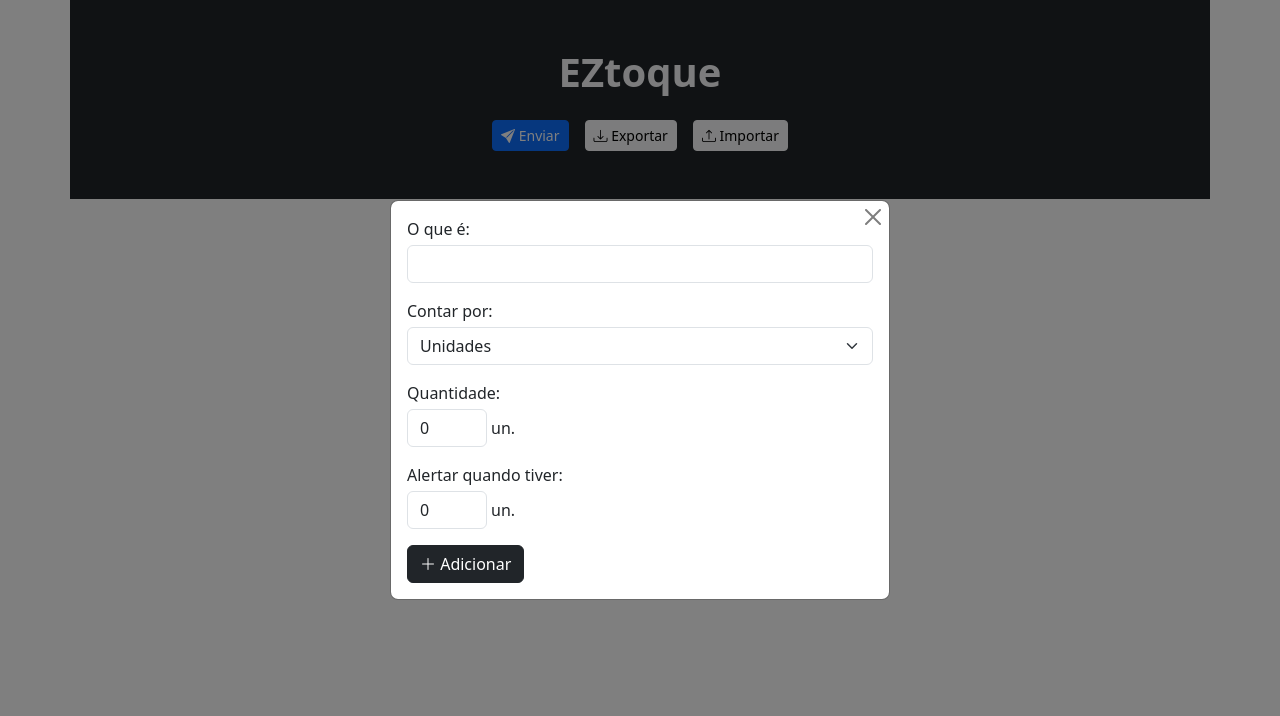
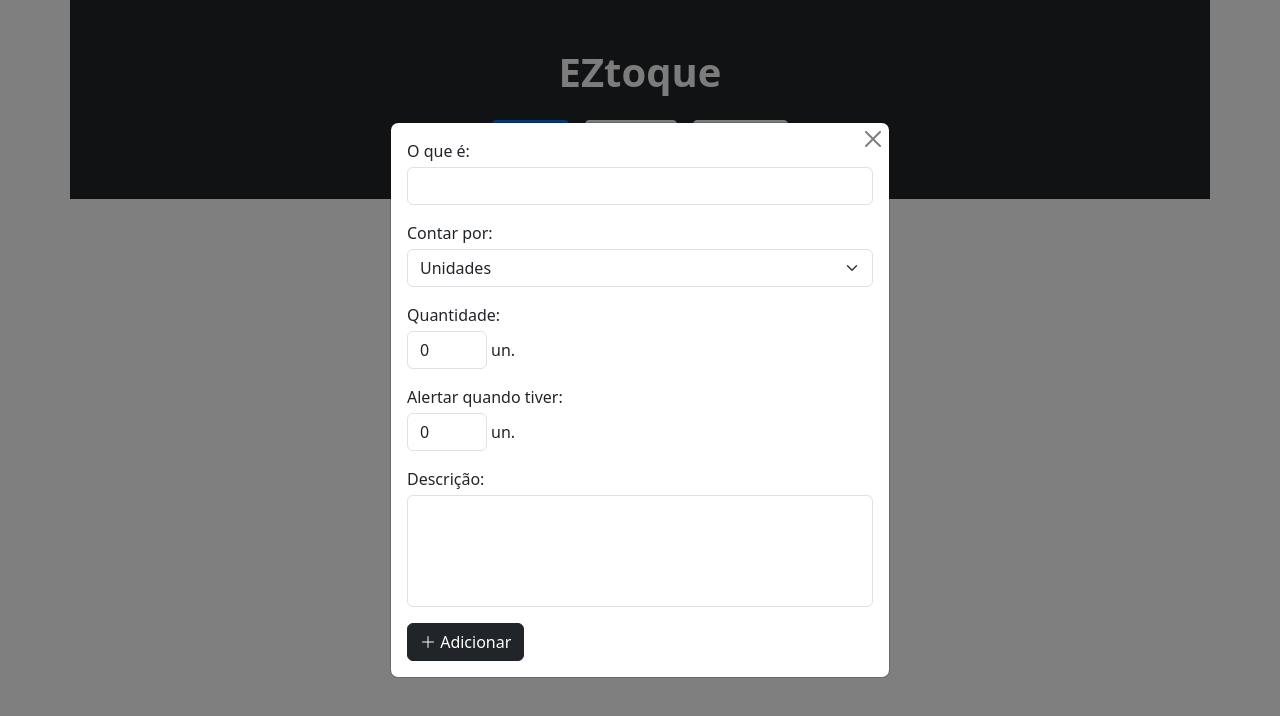
Before and after one commit to benhurk/Meu-Estoque, a React (Vite) app: page / in a window 1280 px wide. Both pictures are taken after a click on the button "Adicionar item". Shown: the top 716 px of the page. Built offline with nearby package versions, Linux system fonts and the light colour scheme.

Commit message:
Added the feature to add descriptions to the items

```diff
--- a/src/components/ItemForm/index.tsx
+++ b/src/components/ItemForm/index.tsx
@@ -18,6 +18,7 @@ export default function ItemForm() {
     const [ typeField, setTypeField ] = useState<Quantity>('unity');
     const [ quantityField, setQuantityField ] = useState<number>(0);
     const [ alertField, setAlertField ] = useState<number>(0);
+    const [ descriptionField, setDescriptionField ] = useState<string>('');
 
     useEffect(() => {
         if (formMode === 'edit') {
@@ -47,7 +48,8 @@ export default function ItemForm() {
             name: nameField,
             qtdType: typeField,
             quantity: quantityField,
-            alertQuantity: alertField
+            alertQuantity: alertField,
+            description: descriptionField
         }
 
         dispatch(addItem(newItem));
@@ -61,7 +63,8 @@ export default function ItemForm() {
             name: nameField,
             qtdType: typeField,
             quantity: quantityField,
-            alertQuantity: alertField
+            alertQuantity: alertField,
+            description: descriptionField
         }
 
         dispatch(editItem(editedItem));
@@ -88,6 +91,10 @@ export default function ItemForm() {
                 <label htmlFor="item-qtd-alert" className="mb-1 d-block">Alertar quando tiver:</label>
                 <QuantityInput size="md" type={typeField} value={alertField} change={(e) => setAlertField(Number(e.target.value))} />
             </div>
+            <div className="form-group mb-3">
+                <label htmlFor="description" className="mb-1 d-block">Descrição:</label>
+                <textarea className="form-control" id="description" style={{resize: 'none', height: '7rem'}} onChange={(e) => setDescriptionField(e.target.value)} />
+            </div>
             {
                 formMode === 'add' &&
                 <button type="submit" className="btn btn-dark" data-dismiss="modal" onClick={(e) => createNewItem(e)}>
--- a/src/components/LoadBtn/index.tsx
+++ b/src/components/LoadBtn/index.tsx
@@ -20,7 +20,8 @@ export default function LoadBtn() {
                     name: loadedItem.name,
                     qtdType: loadedItem.qtdType,
                     quantity: loadedItem.quantity,
-                    alertQuantity: loadedItem.alertQuantity
+                    alertQuantity: loadedItem.alertQuantity,
+                    description: loadedItem.description
                 }
 
                 return item;
--- a/src/types/ListItem.ts
+++ b/src/types/ListItem.ts
@@ -6,6 +6,7 @@ type ListItemType = {
     qtdType: Quantity;
     quantity: number;
     alertQuantity: number;
+    description?: string;
 }
 
 export default ListItemType;
```
